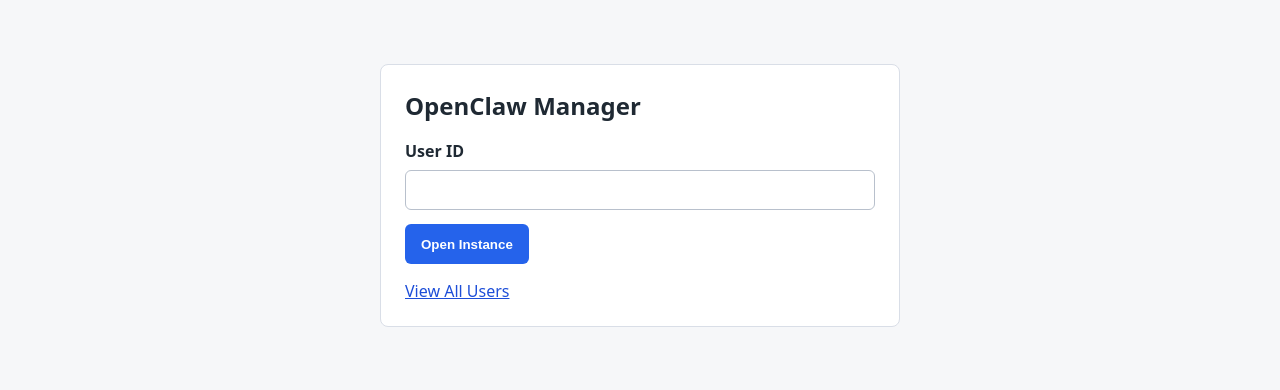
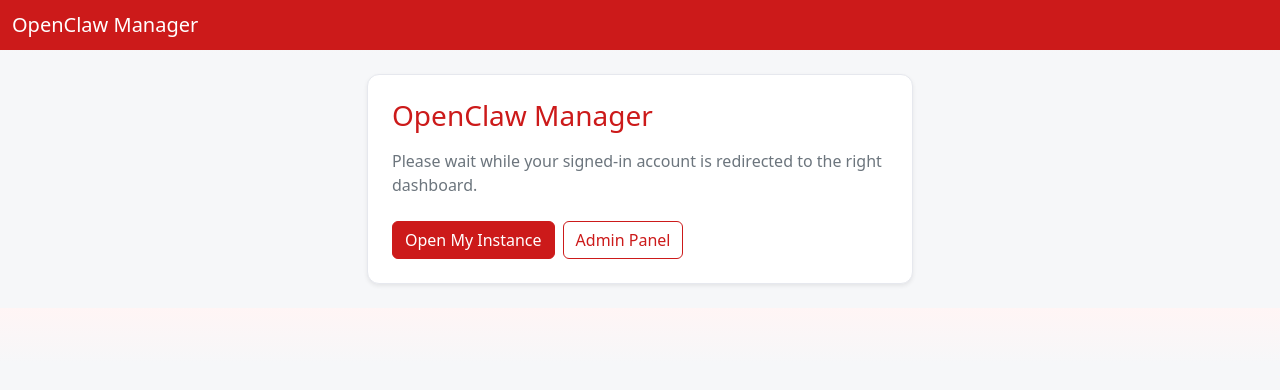
Before and after one commit to yipwingtim/openclaw-manager, a Flask app: page / in a window 1280 px wide. Shown: the top 390 px of the page. Run offline with Flask 3, Linux system fonts and the light colour scheme.

Commit message:
Refine manager-web roles and UI, restrict admin access / 优化 manager-web 角色与界面，限制管理员访问

```diff
--- a/services/manager-web/app.py
+++ b/services/manager-web/app.py
@@ -198,7 +198,30 @@ def list_active_users():
 
 @app.get("/")
 def index():
-    return render_template("index.html", current_user=get_actor_user(), is_admin=is_admin_user())
+    actor = get_actor_user()
+    if actor and is_admin_user(actor):
+        return redirect(url_for("admin_users"))
+    if actor:
+        return redirect(url_for("my_instance"))
+    return render_template("index.html", current_user="", is_admin=False)
+
+
+@app.get("/me")
+def my_instance():
+    actor = get_actor_user()
+    if not actor:
+        return forbidden("Forbidden: missing authenticated user.")
+    if is_admin_user(actor):
+        return redirect(url_for("admin_users"))
+    return redirect(url_for("user_detail", user_id=actor))
+
+
+@app.get("/admin")
+def admin_home():
+    denied = require_admin()
+    if denied:
+        return denied
+    return redirect(url_for("admin_users"))
 
 
 @app.get("/admin/users")
@@ -298,6 +321,7 @@ def user_detail(user_id):
         current_user=current_user,
         is_admin=current_is_admin,
         can_manage=current_can_manage,
+        show_admin_links=current_is_admin,
         port=port,
         access_url=build_access_url(port),
         status=get_container_status(user_id),
--- /dev/null
+++ b/services/manager-web/templates/base.html
@@ -0,0 +1,84 @@
+<!doctype html>
+<html lang="zh-CN">
+  <head>
+    <meta charset="utf-8">
+    <meta name="viewport" content="width=device-width, initial-scale=1">
+    <title>{% block title %}OpenClaw Manager{% endblock %}</title>
+    <link href="https://cdn.jsdelivr.net/npm/bootstrap@5.3.3/dist/css/bootstrap.min.css" rel="stylesheet">
+    <style>
+      :root {
+        --oc-red: #cc1a1a;
+        --oc-red-dark: #9f1313;
+        --oc-red-soft: #f8e8e8;
+      }
+      body {
+        background: linear-gradient(180deg, #fff5f5 0%, #f6f7f9 18%, #f6f7f9 100%);
+        color: #1f2933;
+      }
+      .navbar-oc {
+        background: var(--oc-red);
+      }
+      .btn-oc {
+        background: var(--oc-red);
+        border-color: var(--oc-red);
+        color: #fff;
+      }
+      .btn-oc:hover {
+        background: var(--oc-red-dark);
+        border-color: var(--oc-red-dark);
+        color: #fff;
+      }
+      .btn-oc-outline {
+        border-color: var(--oc-red);
+        color: var(--oc-red);
+      }
+      .btn-oc-outline:hover {
+        background: var(--oc-red);
+        color: #fff;
+      }
+      .text-oc {
+        color: var(--oc-red) !important;
+      }
+      .card {
+        border-radius: 0.75rem;
+        border-color: #e6e8ee;
+      }
+      .card-header {
+        background: #fff;
+        border-bottom-color: #eef1f5;
+      }
+      .table thead th {
+        background: #fafbfd;
+        color: #526070;
+      }
+      pre {
+        white-space: pre-wrap;
+        word-break: break-word;
+      }
+      .codebox {
+        background: #101828;
+        color: #e4e7ec;
+        border-radius: 0.75rem;
+        padding: 1rem;
+      }
+      .soft-danger {
+        background: var(--oc-red-soft);
+        color: var(--oc-red-dark);
+        border: 1px solid #efc0c0;
+      }
+    </style>
+  </head>
+  <body>
+    <nav class="navbar navbar-dark navbar-oc">
+      <div class="container-fluid">
+        <span class="navbar-brand mb-0 h1">OpenClaw Manager</span>
+        <span class="navbar-text text-white-50">
+          {% block nav_right %}{% endblock %}
+        </span>
+      </div>
+    </nav>
+    <main class="container py-4">
+      {% block content %}{% endblock %}
+    </main>
+  </body>
+</html>
--- a/services/manager-web/templates/index.html
+++ b/services/manager-web/templates/index.html
@@ -1,38 +1,24 @@
-<!doctype html>
-<html lang="zh-CN">
-  <head>
-    <meta charset="utf-8">
-    <meta name="viewport" content="width=device-width, initial-scale=1">
-    <title>OpenClaw Manager</title>
-    <style>
-      body { font-family: system-ui, -apple-system, BlinkMacSystemFont, "Segoe UI", sans-serif; margin: 0; background: #f6f7f9; color: #1f2933; }
-      main { max-width: 520px; margin: 64px auto; padding: 0 20px; }
-      section { background: #fff; border: 1px solid #d9dee7; border-radius: 8px; padding: 24px; }
-      h1 { font-size: 24px; margin: 0 0 18px; }
-      label { display: block; font-weight: 600; margin-bottom: 8px; }
-      input { box-sizing: border-box; width: 100%; height: 40px; border: 1px solid #b8c0cc; border-radius: 6px; padding: 0 10px; font-size: 15px; }
-      button { margin-top: 14px; height: 40px; border: 0; border-radius: 6px; padding: 0 16px; background: #2563eb; color: #fff; font-weight: 600; cursor: pointer; }
-      a { color: #1d4ed8; }
-      .error { margin-bottom: 14px; color: #b42318; }
-      .nav { margin-top: 16px; }
-      .muted { margin-top: 12px; color: #526070; }
-    </style>
-  </head>
-  <body>
-    <main>
-      <section>
-        <h1>OpenClaw Manager</h1>
-        {% if current_user %}
-          <div class="muted">Signed in as {{ current_user }}{% if is_admin %} (admin){% endif %}</div>
-        {% endif %}
-        {% if error %}<div class="error">{{ error }}</div>{% endif %}
-        <form method="post" action="/go">
-          <label for="user_id">User ID</label>
-          <input id="user_id" name="user_id" autocomplete="username" required>
-          <button type="submit">Open Instance</button>
-        </form>
-        <div class="nav"><a href="/admin/users">View All Users</a></div>
-      </section>
-    </main>
-  </body>
-</html>
+{% extends "base.html" %}
+{% block title %}OpenClaw Manager{% endblock %}
+{% block nav_right %}
+  {% if current_user %}
+    Signed in as {{ current_user }}{% if is_admin %} (admin){% endif %}
+  {% endif %}
+{% endblock %}
+{% block content %}
+  <div class="row justify-content-center">
+    <div class="col-12 col-md-7 col-lg-6">
+      <div class="card shadow-sm">
+        <div class="card-body p-4">
+          <h1 class="h3 mb-3 text-oc">OpenClaw Manager</h1>
+          {% if error %}<div class="alert soft-danger">{{ error }}</div>{% endif %}
+          <p class="text-secondary mb-4">Please wait while your signed-in account is redirected to the right dashboard.</p>
+          <div class="d-flex gap-2">
+            <a class="btn btn-oc" href="/me">Open My Instance</a>
+            <a class="btn btn-oc-outline" href="/admin">Admin Panel</a>
+          </div>
+        </div>
+      </div>
+    </div>
+  </div>
+{% endblock %}
```
Also changed, not shown: services/manager-web/templates/admin_device_approvals.html (+30 -44 lines), services/manager-web/templates/admin_users.html (+26 -43 lines), services/manager-web/templates/error.html (+15 -23 lines), services/manager-web/templates/user.html (+77 -76 lines).
